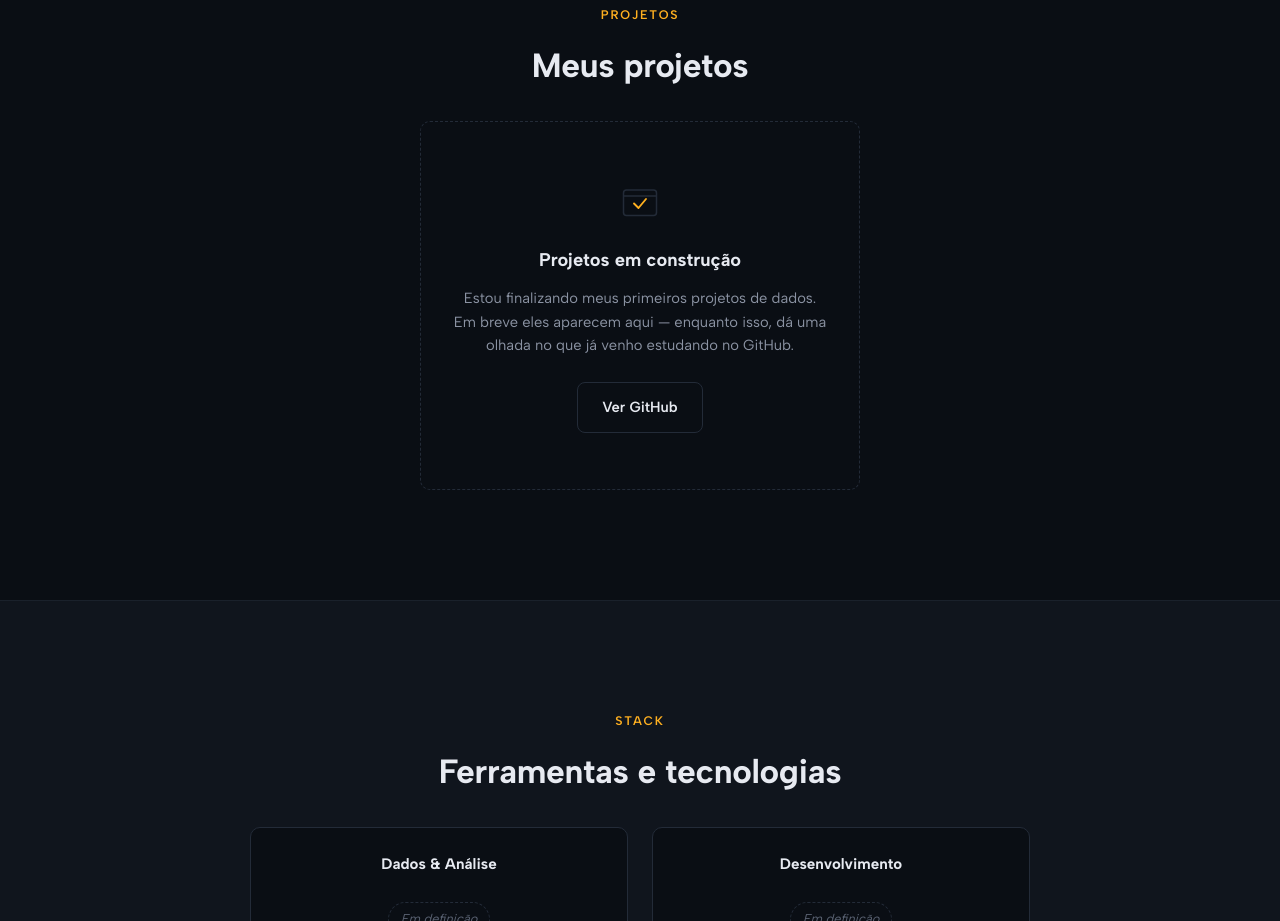
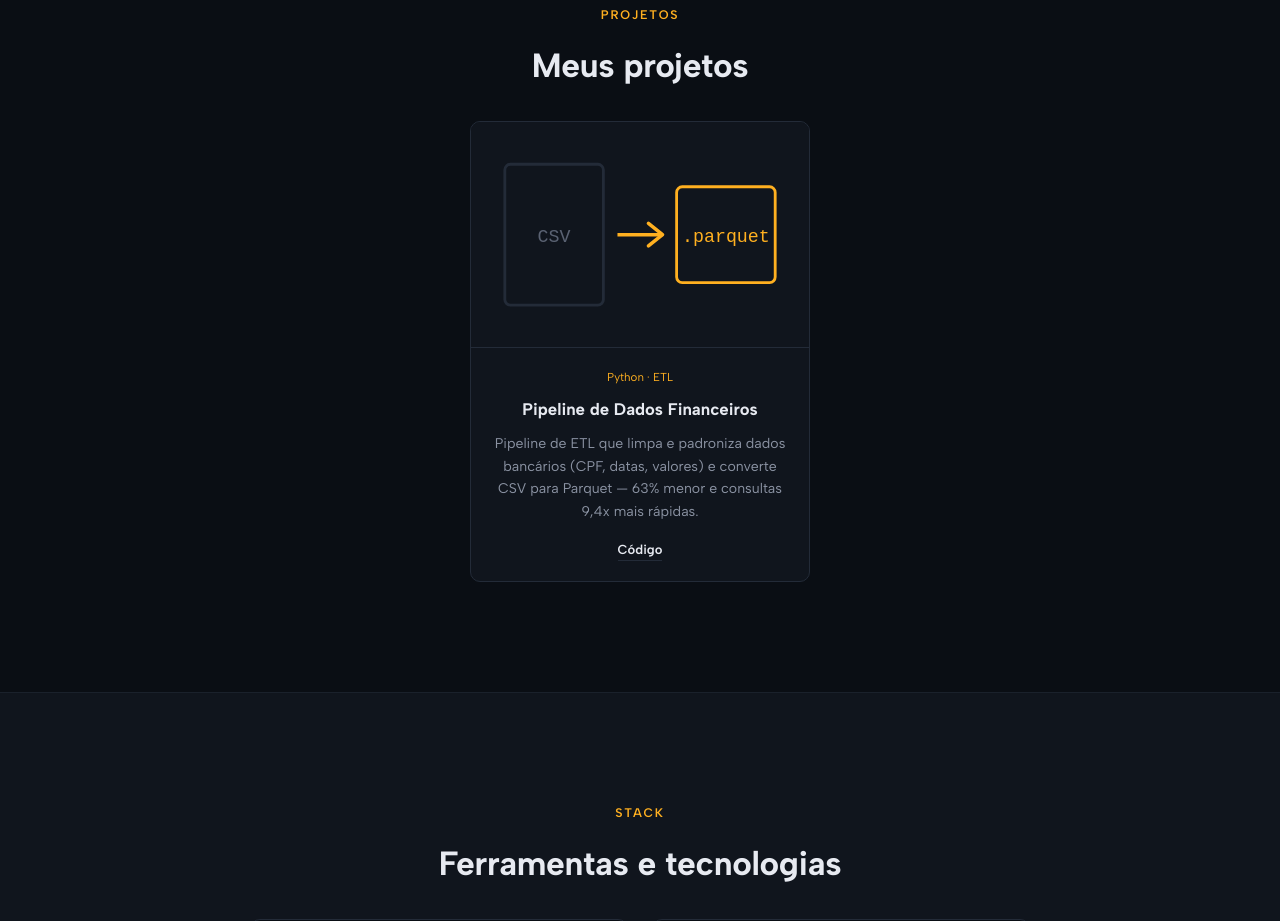
Before and after one commit to Danioliver050/Meu_Portfolio, a website: page index.html in a window 1280 px wide. Shown: the part 1460-2381 px from the top of the page. Drawn offline with Linux system fonts and the light colour scheme.

Commit message:
Projeto mise em dados adicionado no portfolio

```diff
--- a/css/style.css
+++ b/css/style.css
@@ -515,7 +515,8 @@ ul { list-style: none; margin: 0; padding: 0; }
 
 .project-grid {
   display: grid;
-  grid-template-columns: repeat(3, 1fr);
+  grid-template-columns: repeat(auto-fit, minmax(280px, 340px));
+  justify-content: center;
   gap: 24px;
 }
 .project-card {
@@ -867,7 +868,6 @@ ul { list-style: none; margin: 0; padding: 0; }
    RESPONSIVE
    ========================================================= */
 @media (max-width: 900px) {
-  .project-grid { grid-template-columns: 1fr 1fr; }
   .courses-grid { grid-template-columns: 1fr 1fr; }
 }
 
@@ -886,7 +886,6 @@ ul { list-style: none; margin: 0; padding: 0; }
   .nav.is-open { transform: translateY(0); }
   .nav-link { padding: 14px 0; border-bottom: 1px solid var(--border-soft); }
   .menu-toggle { display: flex; }
-  .project-grid { grid-template-columns: 1fr; }
   .skills-grid { grid-template-columns: 1fr; }
 }
 
--- a/index.html
+++ b/index.html
@@ -151,17 +151,30 @@
 <section class="section" id="projetos">
   <div class="container">
     <p class="eyebrow" data-i18n="projects.eyebrow">projetos</p>
-    <h2 class="section-title" data-i18n="projects.title">Meu portfólio</h2>
+    <h2 class="section-title" data-i18n="projects.title">Meus projetos</h2>
 
-    <div class="empty-state">
-      <svg viewBox="0 0 64 64" class="empty-state-icon" aria-hidden="true">
-        <rect x="10" y="16" width="44" height="34" rx="4" fill="none" stroke="var(--border)" stroke-width="2"/>
-        <path d="M10 24h44" stroke="var(--border)" stroke-width="2"/>
-        <path d="M24 34l6 6 10-12" fill="none" stroke="var(--accent)" stroke-width="2.5" stroke-linecap="round" stroke-linejoin="round"/>
-      </svg>
-      <h3 data-i18n="projects.empty_title">Projetos em construção</h3>
-      <p data-i18n="projects.empty_desc">Estou finalizando meus primeiros projetos de dados. Em breve eles aparecem aqui — enquanto isso, dá uma olhada no que já venho estudando no GitHub.</p>
-      <a href="https://github.com/Danioliver050/" class="btn btn-ghost" target="_blank" rel="noopener" data-i18n="projects.empty_cta">Ver GitHub</a>
+    <div class="project-grid">
+      <article class="project-card">
+        <div class="project-thumb" aria-hidden="true">
+          <svg viewBox="0 0 240 160">
+            <rect width="240" height="160" fill="var(--bg-alt)"/>
+            <rect x="24" y="30" width="70" height="100" rx="4" fill="none" stroke="var(--border)" stroke-width="2"/>
+            <text x="59" y="85" text-anchor="middle" fill="var(--text-faint)" font-size="13" font-family="monospace">CSV</text>
+            <path d="M104 80h32" stroke="var(--accent)" stroke-width="2.5"/>
+            <path d="M126 72l10 8-10 8" fill="none" stroke="var(--accent)" stroke-width="2.5" stroke-linecap="round" stroke-linejoin="round"/>
+            <rect x="146" y="46" width="70" height="68" rx="4" fill="none" stroke="var(--accent)" stroke-width="2"/>
+            <text x="181" y="85" text-anchor="middle" fill="var(--accent)" font-size="13" font-family="monospace">.parquet</text>
+          </svg>
+        </div>
+        <div class="project-body">
+          <span class="project-tag" data-i18n="proj1.tag">Python · ETL</span>
+          <h3 data-i18n="proj1.title">Pipeline de Dados Financeiros</h3>
+          <p data-i18n="proj1.desc">Pipeline de ETL que limpa e padroniza dados bancários (CPF, datas, valores) e converte CSV para Parquet — 63% menor e consultas 9,4x mais rápidas.</p>
+          <div class="project-links">
+            <a href="https://github.com/Danioliver050/pipeline-dados-financeiros" target="_blank" rel="noopener" data-i18n="project.link_code">Código</a>
+          </div>
+        </div>
+      </article>
     </div>
   </div>
 </section>
--- a/js/script.js
+++ b/js/script.js
@@ -25,9 +25,10 @@ const translations = {
 
     "projects.eyebrow": "projetos",
     "projects.title": "Meus projetos",
-    "projects.empty_title": "Projetos em construção",
-    "projects.empty_desc": "Estou finalizando meus primeiros projetos de dados. Em breve eles aparecem aqui — enquanto isso, dá uma olhada no que já venho estudando no GitHub.",
-    "projects.empty_cta": "Ver GitHub",
+    "project.link_code": "Código",
+    "proj1.tag": "Python · ETL",
+    "proj1.title": "Pipeline de Dados Financeiros",
+    "proj1.desc": "Pipeline de ETL que limpa e padroniza dados bancários (CPF, datas, valores) e converte CSV para Parquet — 63% menor e consultas 9,4x mais rápidas.",
 
     "stack.eyebrow": "stack",
     "stack.title": "Ferramentas e tecnologias",
@@ -123,9 +124,10 @@ const translations = {
 
     "projects.eyebrow": "projects",
     "projects.title": "My projects",
-    "projects.empty_title": "Projects under construction",
-    "projects.empty_desc": "I'm putting the finishing touches on my first data projects. They'll show up here soon — in the meantime, check out what I've been studying on GitHub.",
-    "projects.empty_cta": "View GitHub",
+    "project.link_code": "Code",
+    "proj1.tag": "Python · ETL",
+    "proj1.title": "Financial Data Pipeline",
+    "proj1.desc": "ETL pipeline that cleans and standardizes banking data (CPF, dates, amounts) and converts CSV to Parquet — 63% smaller and 9.4x faster queries.",
 
     "stack.eyebrow": "stack",
     "stack.title": "Tools & technologies",
```
